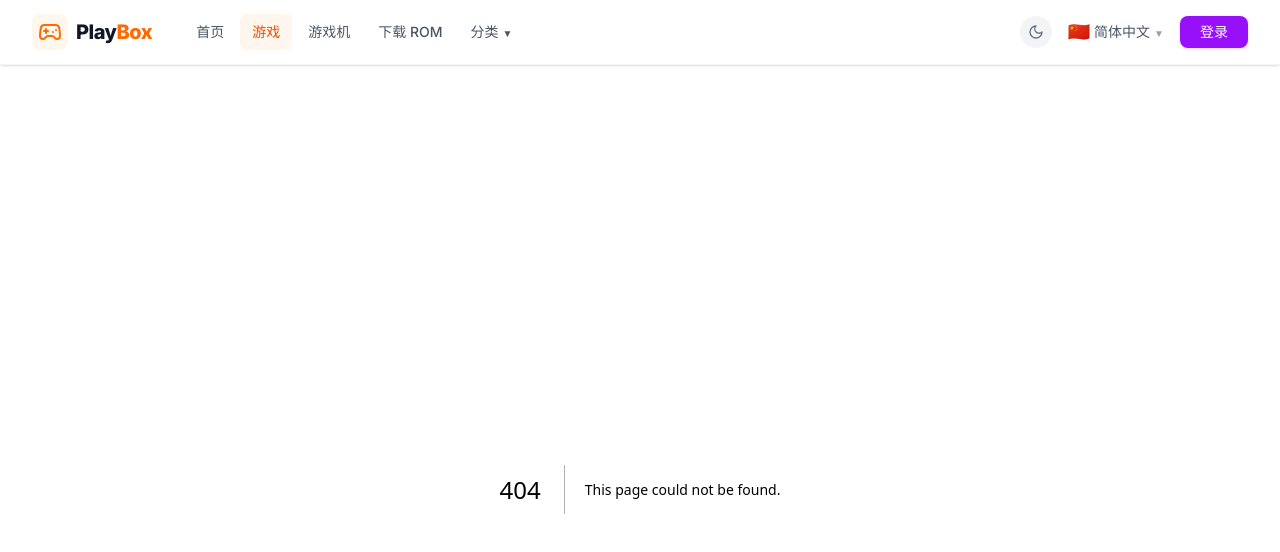
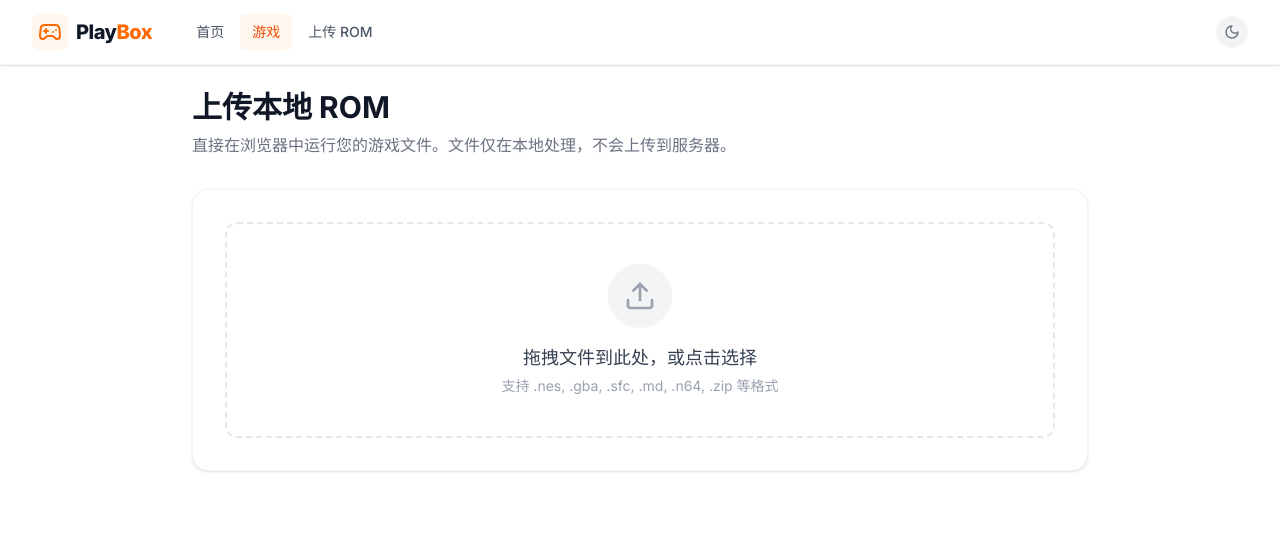
Before and after one commit to sxw-18/react-game, a Next.js app: page /upload in a window 1280 px wide. Before the commit this address had no page. Shown: the top 552 px of the page. Built offline with nearby package versions, Linux system fonts and the light colour scheme.

Commit message:
优化色彩

```diff
--- a/app/page.tsx
+++ b/app/page.tsx
@@ -2,6 +2,7 @@ import Sidebar from '@/components/Sidebar';
 import GameCard from '@/components/GameCard';
 import { games } from '@/data/games';
 import { Search, Play } from 'lucide-react';
+import Link from 'next/link';
 
 export default function Home() {
   return (
@@ -9,30 +10,30 @@ export default function Home() {
       <Sidebar />
       <div className="flex-1">
         {/* Hero Section */}
-        <div className="bg-gradient-to-r from-orange-500 to-amber-500 rounded-2xl p-8 mb-8 text-white relative overflow-hidden shadow-lg">
+        <div className="bg-gradient-to-r from-slate-800 to-slate-900 rounded-2xl p-8 mb-8 text-white relative overflow-hidden shadow-lg">
            <div className="absolute top-0 right-0 w-64 h-64 bg-white/5 rounded-full -translate-y-1/2 translate-x-1/4 blur-3xl"></div>
            <div className="relative z-10">
               <h1 className="text-3xl font-bold mb-2">重温经典 - 免费在线畅玩复古游戏</h1>
-              <p className="text-orange-50 mb-8 max-w-xl">体验经典游戏的怀旧魅力，在浏览器中直接畅玩不同年代的经典游戏。</p>
+              <p className="text-slate-300 mb-8 max-w-xl">体验经典游戏的怀旧魅力，在浏览器中直接畅玩不同年代的经典游戏。</p>
 
               <div className="flex flex-col sm:flex-row gap-4 max-w-2xl">
                 <div className="relative flex-1">
                     <input
                         type="text"
                         placeholder="搜索想玩的复古游戏..."
-                        className="w-full pl-4 pr-12 py-3 rounded-lg bg-white text-gray-900 focus:outline-none focus:ring-2 focus:ring-orange-300 shadow-lg placeholder:text-gray-400"
+                        className="w-full pl-4 pr-12 py-3 rounded-lg bg-white/10 backdrop-blur-md text-white focus:outline-none focus:ring-2 focus:ring-slate-400 shadow-lg placeholder:text-slate-400 border border-white/10"
                     />
-                    <button className="absolute right-1 top-1 bottom-1 bg-orange-500 hover:bg-orange-600 text-white px-4 rounded-md transition-colors flex items-center gap-1">
+                    <button className="absolute right-1 top-1 bottom-1 bg-white/10 hover:bg-white/20 text-white px-4 rounded-md transition-colors flex items-center gap-1">
                         <Search size={18} />
                         搜索
                     </button>
                 </div>
                 <div className="flex items-center gap-4">
-                     <span className="text-sm text-orange-100 hidden sm:inline">或者</span>
-                     <button className="bg-white/10 hover:bg-white/20 text-white px-6 py-3 rounded-lg font-medium transition-colors flex items-center gap-2 whitespace-nowrap border border-white/10">
+                     <span className="text-sm text-slate-400 hidden sm:inline">或者</span>
+                     <Link href="/upload" className="bg-orange-500 hover:bg-orange-600 text-white px-6 py-3 rounded-lg font-medium transition-colors flex items-center gap-2 whitespace-nowrap shadow-lg shadow-orange-500/20">
                         <Play size={18} fill="currentColor" />
-                        浏览所有复古游戏
-                    </button>
+                        上传游戏运行
+                    </Link>
                 </div>
               </div>
            </div>
--- /dev/null
+++ b/app/upload/page.tsx
@@ -0,0 +1,210 @@
+'use client';
+
+import { useState, useCallback } from 'react';
+import { Upload, FileUp, Gamepad2, AlertCircle } from 'lucide-react';
+import { useDropzone } from 'react-dropzone';
+import GamePlayer from '@/components/GamePlayer';
+
+export default function UploadPage() {
+  const [file, setFile] = useState<File | null>(null);
+  const [core, setCore] = useState<string>('nes');
+  const [isPlaying, setIsPlaying] = useState(false);
+  const [error, setError] = useState<string | null>(null);
+  const [romUrl, setRomUrl] = useState<string | null>(null);
+
+  const onDrop = useCallback((acceptedFiles: File[]) => {
+    setError(null);
+    if (acceptedFiles.length > 0) {
+      const selectedFile = acceptedFiles[0];
+      setFile(selectedFile);
+
+      // Auto-detect core based on extension
+      const extension = selectedFile.name.split('.').pop()?.toLowerCase();
+      if (extension) {
+        const coreMap: Record<string, string> = {
+          'nes': 'nes',
+          'sfc': 'snes',
+          'smc': 'snes',
+          'gba': 'gba',
+          'gb': 'gb',
+          'gbc': 'gbc',
+          'md': 'segaMD',
+          'bin': 'segaMD',
+          'gen': 'segaMD',
+          'n64': 'n64',
+          'z64': 'n64',
+          'nds': 'nds',
+          'zip': 'nes', // Default for zip, user might need to change
+        };
+        if (coreMap[extension]) {
+          setCore(coreMap[extension]);
+        }
+      }
+    }
+  }, []);
+
+  const { getRootProps, getInputProps, isDragActive } = useDropzone({
+    onDrop,
+    accept: {
+      'application/octet-stream': ['.nes', '.sfc', '.smc', '.gba', '.gb', '.gbc', '.md', '.bin', '.gen', '.n64', '.z64', '.nds'],
+      'application/zip': ['.zip'],
+      'application/x-zip-compressed': ['.zip']
+    },
+    maxFiles: 1
+  });
+
+  const handleStartGame = () => {
+    if (!file) return;
+
+    try {
+      const url = URL.createObjectURL(file);
+      setRomUrl(url);
+      setIsPlaying(true);
+    } catch (err) {
+      console.error(err);
+      setError('无法加载文件，请重试');
+    }
+  };
+
+  const handleReset = () => {
+    if (romUrl) {
+      URL.revokeObjectURL(romUrl);
+    }
+    setRomUrl(null);
+    setIsPlaying(false);
+    setFile(null);
+  };
+
+  return (
+    <div className="max-w-4xl mx-auto">
+      <div className="mb-8">
+        <h1 className="text-3xl font-bold text-gray-900 mb-2">上传本地 ROM</h1>
+        <p className="text-gray-500">
+          直接在浏览器中运行您的游戏文件。文件仅在本地处理，不会上传到服务器。
+        </p>
+      </div>
+
+      {!isPlaying ? (
+        <div className="bg-white rounded-2xl shadow-sm border border-gray-100 p-8">
+          {/* Upload Area */}
+          <div
+            {...getRootProps()}
+            className={`border-2 border-dashed rounded-xl p-10 text-center cursor-pointer transition-all ${
+              isDragActive
+                ? 'border-orange-500 bg-orange-50'
+                : 'border-gray-200 hover:border-orange-300 hover:bg-gray-50'
+            }`}
+          >
+            <input {...getInputProps()} />
+            <div className="flex flex-col items-center gap-4">
+              <div className={`w-16 h-16 rounded-full flex items-center justify-center ${isDragActive ? 'bg-orange-100 text-orange-600' : 'bg-gray-100 text-gray-400'}`}>
+                <Upload size={32} />
+              </div>
+              <div>
+                <p className="text-lg font-medium text-gray-700 mb-1">
+                  {isDragActive ? '释放文件以添加' : '拖拽文件到此处，或点击选择'}
+                </p>
+                <p className="text-sm text-gray-400">
+                  支持 .nes, .gba, .sfc, .md, .n64, .zip 等格式
+                </p>
+              </div>
+            </div>
+          </div>
+
+          {/* File Info & Controls */}
+          {file && (
+            <div className="mt-8 animate-in fade-in slide-in-from-bottom-4">
+              <div className="bg-gray-50 rounded-xl p-6 border border-gray-100 mb-6">
+                <div className="flex items-center gap-4 mb-4">
+                  <div className="w-12 h-12 bg-purple-100 rounded-lg flex items-center justify-center text-purple-600">
+                    <FileUp size={24} />
+                  </div>
+                  <div className="flex-1">
+                    <h3 className="font-medium text-gray-900">{file.name}</h3>
+                    <p className="text-sm text-gray-500">{(file.size / 1024 / 1024).toFixed(2)} MB</p>
+                  </div>
+                </div>
+
+                <div className="grid grid-cols-1 md:grid-cols-2 gap-4">
+                  <div>
+                    <label className="block text-sm font-medium text-gray-700 mb-1">
+                      模拟器核心 (Core)
+                    </label>
+                    <select
+                      value={core}
+                      onChange={(e) => setCore(e.target.value)}
+                      className="w-full rounded-lg border-gray-300 shadow-sm focus:border-orange-500 focus:ring-orange-500 bg-white py-2 px-3"
+                    >
+                      <option value="nes">Nintendo NES (Famicom)</option>
+                      <option value="snes">Super Nintendo (SNES)</option>
+                      <option value="gba">Game Boy Advance (GBA)</option>
+                      <option value="gb">Game Boy (GB/GBC)</option>
+                      <option value="segaMD">Sega Genesis (Mega Drive)</option>
+                      <option value="n64">Nintendo 64</option>
+                      <option value="nds">Nintendo DS</option>
+                      <option value="psx">PlayStation 1</option>
+                      <option value="arcade">Arcade (MAME 2003)</option>
+                    </select>
+                    <p className="text-xs text-gray-400 mt-1">如果不确定，通常系统会自动选择正确的核心。</p>
+                  </div>
+                </div>
+              </div>
+
+              <div className="flex justify-end gap-3">
+                 <button
+                    onClick={() => setFile(null)}
+                    className="px-6 py-2.5 rounded-lg border border-gray-200 text-gray-600 font-medium hover:bg-gray-50 transition-colors"
+                  >
+                    取消
+                  </button>
+                  <button
+                    onClick={handleStartGame}
+                    className="px-8 py-2.5 rounded-lg bg-orange-500 text-white font-medium hover:bg-orange-600 shadow-lg shadow-orange-200 transition-all flex items-center gap-2"
+                  >
+                    <Gamepad2 size={20} />
+                    开始游戏
+                  </button>
+              </div>
+            </div>
+          )}
+
+          {error && (
+            <div className="mt-6 p-4 bg-red-50 text-red-600 rounded-lg flex items-center gap-2 border border-red-100">
+              <AlertCircle size={20} />
+              {error}
+            </div>
+          )}
+        </div>
+      ) : (
+        <div className="animate-in fade-in zoom-in-95 duration-300">
+           <div className="flex items-center justify-between mb-4">
+              <h2 className="text-xl font-bold text-gray-800 flex items-center gap-2">
+                 <span className="bg-purple-100 text-purple-700 px-3 py-1 rounded-md text-sm">{core.toUpperCase()}</span>
+                 {file?.name}
+              </h2>
+              <button
+                onClick={handleReset}
+                className="text-sm text-gray-500 hover:text-red-600 flex items-center gap-1 px-3 py-1 rounded-md hover:bg-red-50 transition-colors"
+              >
+                结束游戏
+              </button>
+           </div>
+
+           <div className="bg-[#1a1b26] rounded-xl overflow-hidden shadow-2xl relative aspect-[4/3] flex items-center justify-center group w-full border-4 border-[#1a1b2e]">
+               {romUrl && <GamePlayer romUrl={romUrl} core={core} />}
+           </div>
+
+           <div className="mt-6 bg-blue-50 border border-blue-100 rounded-xl p-4 flex gap-3">
+              <div className="text-blue-500 mt-0.5">
+                <AlertCircle size={20} />
+              </div>
+              <div className="text-sm text-blue-800">
+                <strong className="block mb-1 font-medium">关于存档</strong>
+                本地上传的游戏存档通常保存在浏览器的临时存储中。如果在清理浏览器缓存后存档丢失，请务必在游戏内手动导出存档文件（.state 或 .srm）到本地电脑备份。
+              </div>
+           </div>
+        </div>
+      )}
+    </div>
+  );
+}
--- a/components/GamePlayer.tsx
+++ b/components/GamePlayer.tsx
@@ -21,10 +21,12 @@ declare global {
 }
 
 interface GamePlayerProps {
-  game: Game;
+  game?: Game;
+  romUrl?: string;
+  core?: string;
 }
 
-export default function GamePlayer({ game }: GamePlayerProps) {
+export default function GamePlayer({ game, romUrl, core }: GamePlayerProps) {
   const containerRef = useRef<HTMLDivElement>(null);
   const isUnmounted = useRef(false);
   const [isLoading, setIsLoading] = useState(true);
@@ -44,11 +46,19 @@ export default function GamePlayer({ game }: GamePlayerProps) {
         }
     }
 
+    const effectiveRomUrl = romUrl || (game ? `/roms/${game.rom}` : '');
+    const effectiveCore = core || (game ? game.core : 'nes');
+
+    if (!effectiveRomUrl) {
+        console.error('No ROM URL provided');
+        return;
+    }
+
     // Define the global EJS variables
     window.EJS_player = '#game';
-    window.EJS_gameName = game.id;
-    window.EJS_gameUrl = `/roms/${game.rom}`;
-    window.EJS_core = game.core || 'nes';
+    window.EJS_gameName = game ? game.id : 'local-game';
+    window.EJS_gameUrl = effectiveRomUrl;
+    window.EJS_core = effectiveCore || 'nes';
     window.EJS_pathtodata = 'https://static.8bgame.top/data/';
     window.EJS_startOnLoaded = true;
     window.EJS_disableDatabases = true;
@@ -127,7 +137,7 @@ export default function GamePlayer({ game }: GamePlayerProps) {
           containerRef.current.innerHTML = '<div id="game" class="w-full h-full"></div>';
       }
     };
-  }, [game]);
+  }, [game, romUrl, core]);
 
   return (
     <div className="w-full aspect-[4/3] max-h-[80vh] bg-black rounded-lg overflow-hidden shadow-2xl relative mx-auto" ref={containerRef}>
--- a/components/Header.tsx
+++ b/components/Header.tsx
@@ -18,11 +18,7 @@ export default function Header() {
           <nav className="hidden md:flex items-center gap-1 text-sm font-medium text-gray-600">
             <Link href="/" className="hover:text-orange-500 hover:bg-orange-50 px-3 py-2 rounded-md transition-colors">首页</Link>
             <Link href="#" className="hover:text-orange-500 hover:bg-orange-50 px-3 py-2 rounded-md transition-colors text-orange-600 bg-orange-50">游戏</Link>
-            <Link href="#" className="hover:text-orange-500 hover:bg-orange-50 px-3 py-2 rounded-md transition-colors">游戏机</Link>
-            <Link href="#" className="hover:text-orange-500 hover:bg-orange-50 px-3 py-2 rounded-md transition-colors">下载 ROM</Link>
-            <Link href="#" className="hover:text-orange-500 hover:bg-orange-50 px-3 py-2 rounded-md transition-colors flex items-center gap-1">
-              分类 <span className="text-[10px] mt-0.5">▼</span>
-            </Link>
+            <Link href="/upload" className="hover:text-orange-500 hover:bg-orange-50 px-3 py-2 rounded-md transition-colors">上传 ROM</Link>
           </nav>
         </div>
 
@@ -32,15 +28,15 @@ export default function Header() {
              <svg width="16" height="16" viewBox="0 0 24 24" fill="none" stroke="currentColor" strokeWidth="2" strokeLinecap="round" strokeLinejoin="round"><path d="M12 3a6 6 0 0 0 9 9 9 9 0 1 1-9-9Z"/></svg>
           </button>
 
-          <div className="hidden md:flex items-center gap-2 text-gray-600 text-sm hover:text-gray-900 cursor-pointer font-medium">
+          {/* <div className="hidden md:flex items-center gap-2 text-gray-600 text-sm hover:text-gray-900 cursor-pointer font-medium">
              <span className="flex items-center gap-1">
                 <span className="text-lg leading-none">🇨🇳</span> 简体中文 <span className="text-[10px] mt-0.5 text-gray-400">▼</span>
              </span>
-          </div>
+          </div> */}
 
-          <button className="bg-purple-600 hover:bg-purple-700 text-white px-5 py-1.5 rounded-lg text-sm font-medium transition-colors shadow-sm shadow-purple-200">
+          {/* <button className="bg-purple-600 hover:bg-purple-700 text-white px-5 py-1.5 rounded-lg text-sm font-medium transition-colors shadow-sm shadow-purple-200">
              登录
-          </button>
+          </button> */}
         </div>
       </div>
     </header>
--- a/package.json
+++ b/package.json
@@ -12,7 +12,8 @@
     "lucide-react": "^0.562.0",
     "next": "16.1.1",
     "react": "19.2.3",
-    "react-dom": "19.2.3"
+    "react-dom": "19.2.3",
+    "react-dropzone": "^14.3.8"
   },
   "devDependencies": {
     "@tailwindcss/postcss": "^4",
```
Also changed, not shown: 1 other file (tests, documents, lock files or other folders).
